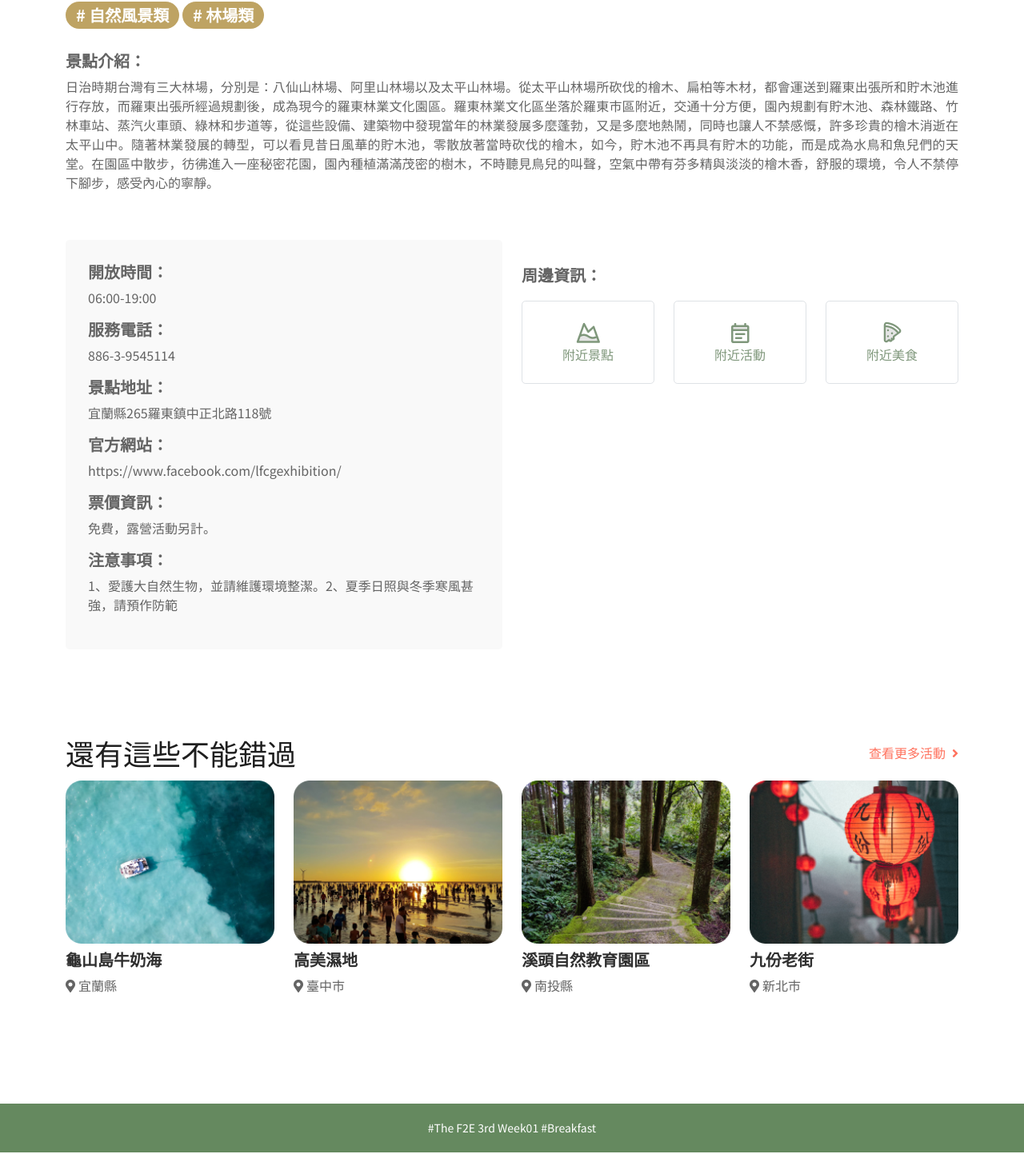
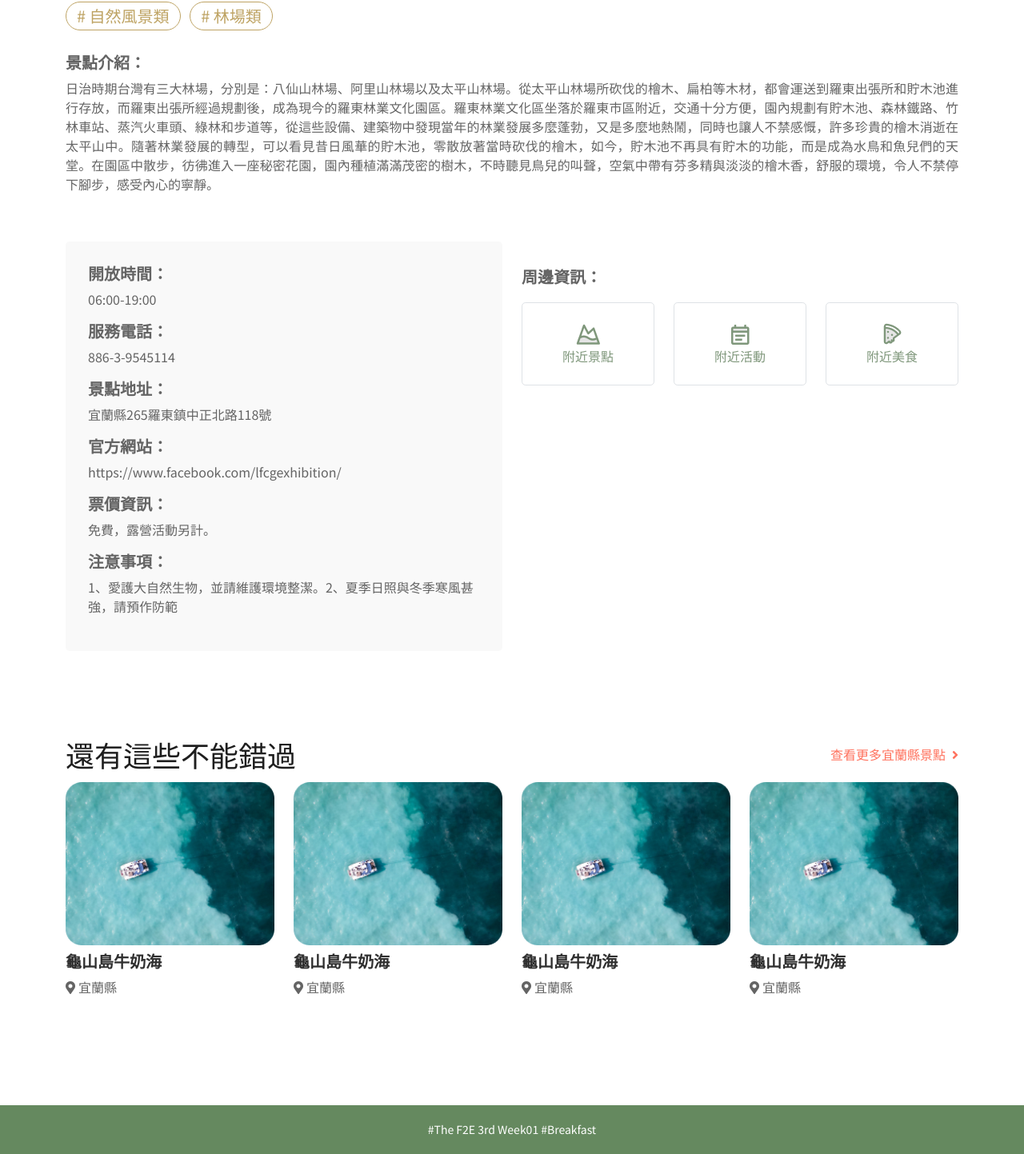
Before and after one commit to taiRong225/The-F2E-3rd-Week1-Tourism, a website: page spots.html in a window 1280 px wide. Shown: the part 697-2140 px from the top of the page at 80% size. Drawn offline with nearby package versions, Linux system fonts and the light colour scheme.

Commit message:
調整詳細頁的標題與標籤、查看更多文字

```diff
--- a/spots.html
+++ b/spots.html
@@ -99,10 +99,11 @@
     <!-- 主內容 -->
     <div class="pt-7">
         <div class="container">
-            <h3 class="fs-lg fw-light mb-3">羅東林業文化園區</h3>
+            <h3 class="fs-4 fs-md-lg fw-light mb-3">羅東林業文化園區</h3>
             <div class="mb-7">
-                <span class="badge rounded-pill bg-info fs-5"># 自然風景類</span>
-                <span class="badge rounded-pill bg-info fs-5"># 林場類</span>
+                <span class="badge border border-info rounded-pill text-info fs-sm fs-md-5 fw-normal me-2">#
+                    自然風景類</span>
+                <span class="badge border border-info rounded-pill text-info fs-sm fs-md-5 fw-normal me-2"># 林場類</span>
             </div>
             <h4 class="fs-5 fw-bold">景點介紹：</h4>
             <p class="text-justify">
@@ -172,7 +173,7 @@
         <div class="container">
             <div class="d-flex justify-content-between align-items-center mb-3">
                 <h2 class="fs-4 fs-md-lg fw-light text-secondary mb-0">還有這些不能錯過</h2>
-                <a href="#" class="more text-danger">查看更多活動</a>
+                <a href="spots-result.html" class="more text-danger">查看更多宜蘭縣景點</a>
             </div>
             <div class="row row-cols-1 row-cols-md-4">
                 <div class="col mb-4">
@@ -181,19 +182,19 @@
                     <i class="fas fa-map-marker-alt me-1"></i>宜蘭縣
                 </div>
                 <div class="col mb-4">
-                    <img src="images/spots-2.png" class="w-100" alt="spots-2">
-                    <h3 class="fs-5 fw-bold text-dark mt-2">高美濕地</h3>
-                    <i class="fas fa-map-marker-alt me-1"></i>臺中市
+                    <img src="images/spots-1.png" class="w-100" alt="spots-1">
+                    <h3 class="fs-5 fw-bold text-dark mt-2">龜山島牛奶海</h3>
+                    <i class="fas fa-map-marker-alt me-1"></i>宜蘭縣
                 </div>
                 <div class="col mb-4">
-                    <img src="images/spots-3.png" class="w-100" alt="spots-3">
-                    <h3 class="fs-5 fw-bold text-dark mt-2">溪頭自然教育園區</h3>
-                    <i class="fas fa-map-marker-alt me-1"></i>南投縣
+                    <img src="images/spots-1.png" class="w-100" alt="spots-1">
+                    <h3 class="fs-5 fw-bold text-dark mt-2">龜山島牛奶海</h3>
+                    <i class="fas fa-map-marker-alt me-1"></i>宜蘭縣
                 </div>
                 <div class="col mb-4">
-                    <img src="images/spots-4.png" class="w-100" alt="spots-4">
-                    <h3 class="fs-5 fw-bold text-dark mt-2">九份老街</h3>
-                    <i class="fas fa-map-marker-alt me-1"></i>新北市
+                    <img src="images/spots-1.png" class="w-100" alt="spots-1">
+                    <h3 class="fs-5 fw-bold text-dark mt-2">龜山島牛奶海</h3>
+                    <i class="fas fa-map-marker-alt me-1"></i>宜蘭縣
                 </div>
             </div>
         </div>
```
Also changed, not shown: restaurant-result.html (+3 -1 lines), restaurant.html (+1 -1 lines).
